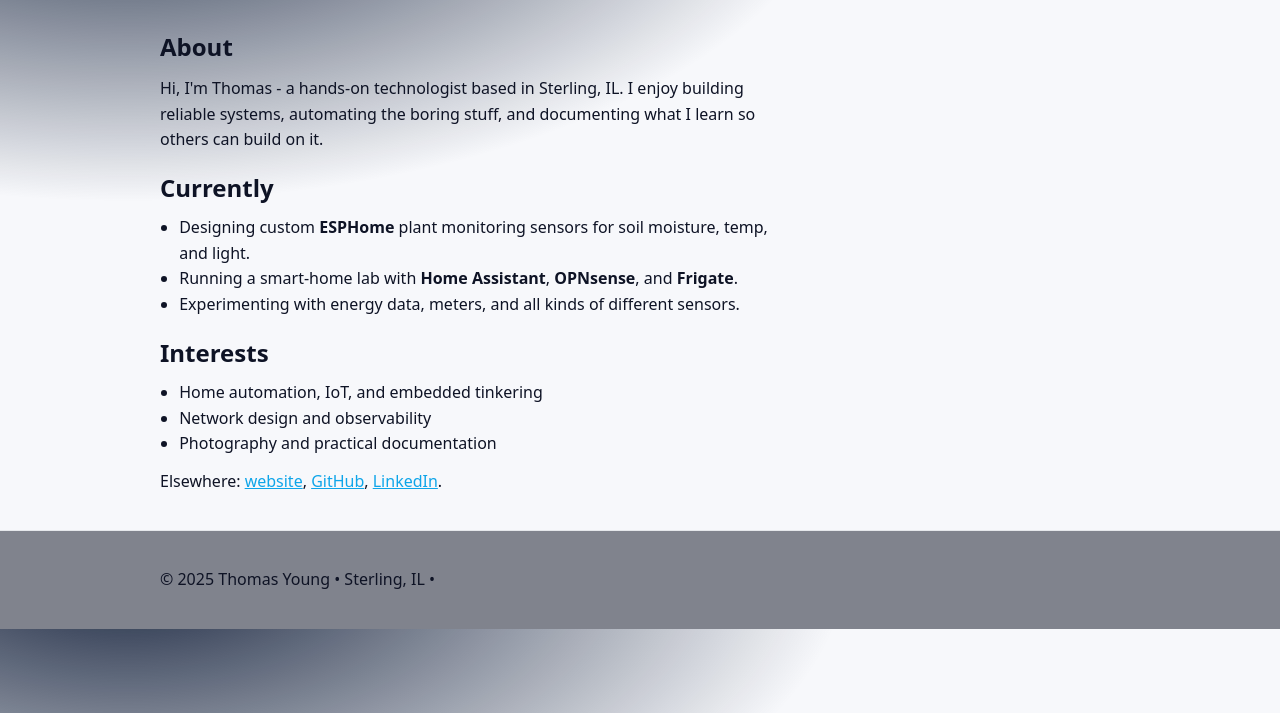
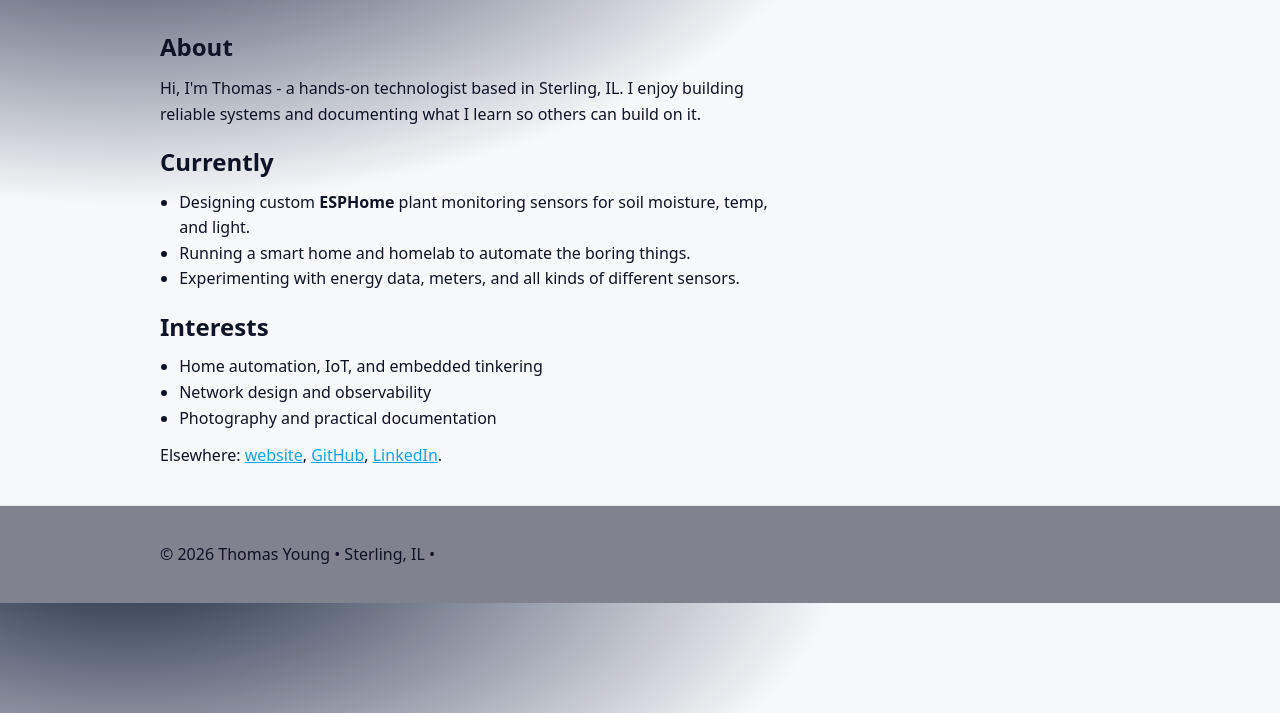
Before and after one commit to ghxstxch/tyoung-site, a plain HTML site: page about.html in a window 1280 px wide. Shown: the part 87-800 px from the top of the page. Drawn offline with Linux system fonts and the light colour scheme.

Commit message:
Update personal description and footer year

```diff
--- a/about.html
+++ b/about.html
@@ -44,11 +44,11 @@
 
   <article class="prose">
     <h1>About</h1>
-    <p>Hi, I'm Thomas - a hands-on technologist based in Sterling, IL. I enjoy building reliable systems, automating the boring stuff, and documenting what I learn so others can build on it.</p>
+    <p>Hi, I'm Thomas - a hands-on technologist based in Sterling, IL. I enjoy building reliable systems and documenting what I learn so others can build on it.</p>
     <h2>Currently</h2>
     <ul>
       <li>Designing custom <strong>ESPHome</strong> plant monitoring sensors for soil moisture, temp, and light.</li>
-      <li>Running a smart-home lab with <strong>Home Assistant</strong>, <strong>OPNsense</strong>, and <strong>Frigate</strong>.</li>
+      <li>Running a smart home and homelab to automate the boring things.</li>
       <li>Experimenting with energy data, meters, and all kinds of different sensors.</li>
     </ul>
     <h2>Interests</h2>
@@ -63,7 +63,7 @@
   </main>
   <footer class="site-footer">
     <div class="container">
-      <p>© 2025 Thomas Young • Sterling, IL • </p>
+      <p>© 2026 Thomas Young • Sterling, IL • </p>
     </div>
   </footer>
   <script src="script.js" defer></script>
```
